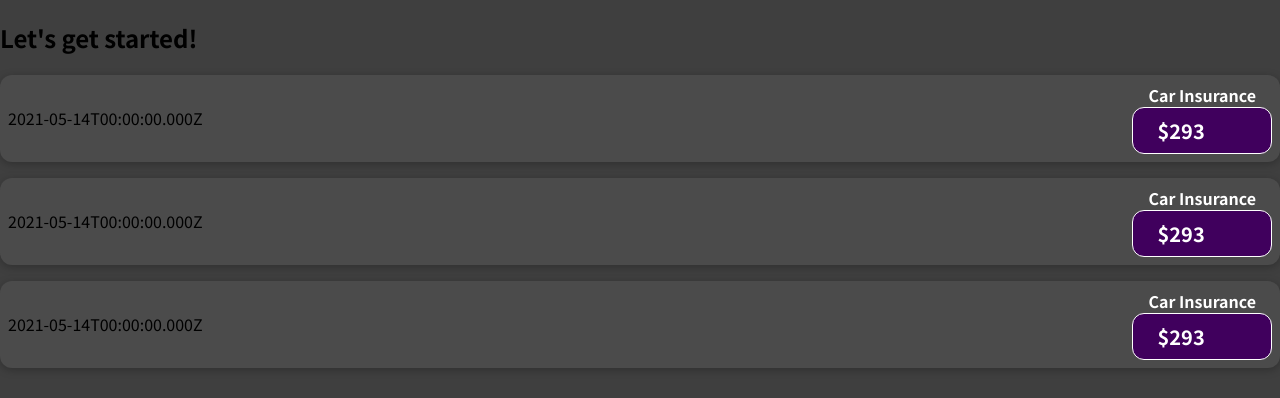
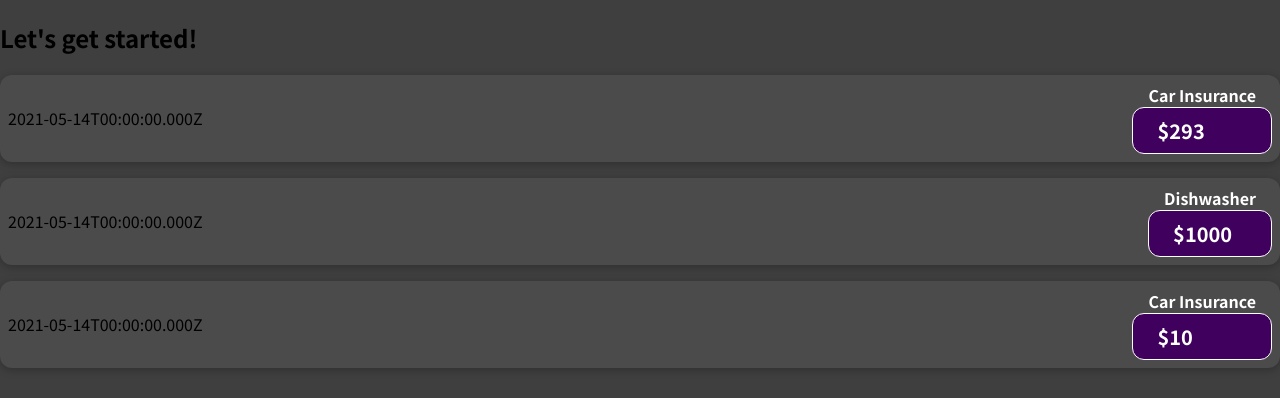
Before and after one commit to KVISDAOWNER/udemy-react, a JavaScript app in the folder 01-starting-setup/: page / in a window 1280 px wide. Shown: the top 398 px of the page. Built offline with nearby package versions, Linux system fonts and the light colour scheme.

Commit message:
just cooler expenseitem data

```diff
--- a/01-starting-setup/src/App.js
+++ b/01-starting-setup/src/App.js
@@ -9,15 +9,15 @@ function App() {
       date: new Date(2021, 4, 14),
     },
     {
-      id: "e1",
-      title: "Car Insurance",
-      amount: 293,
+      id: "e2",
+      title: "Dishwasher",
+      amount: 1000,
       date: new Date(2021, 4, 14),
     },
     {
-      id: "e1",
+      id: "Netflix",
       title: "Car Insurance",
-      amount: 293,
+      amount: 10,
       date: new Date(2021, 4, 14),
     },
   ];
```
Also changed, not shown: 1 other file (tests, documents, lock files or other folders).
